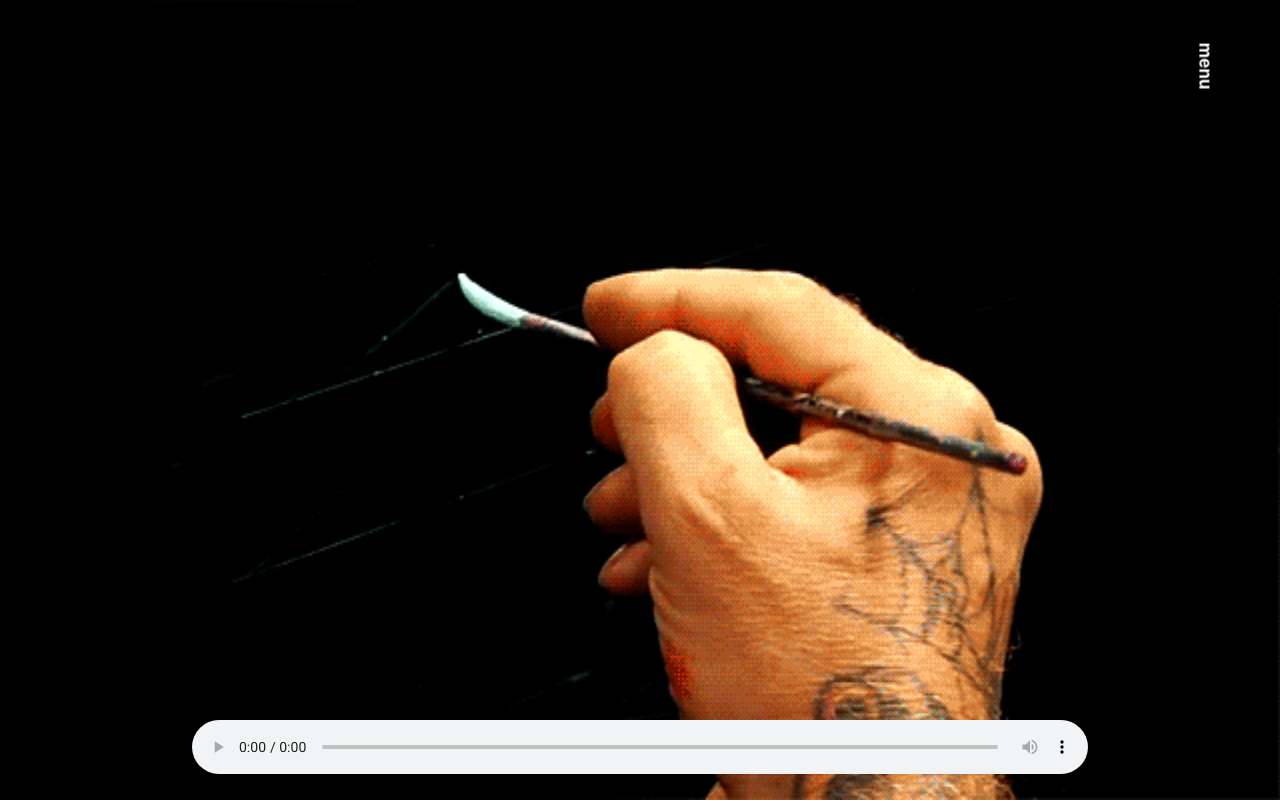
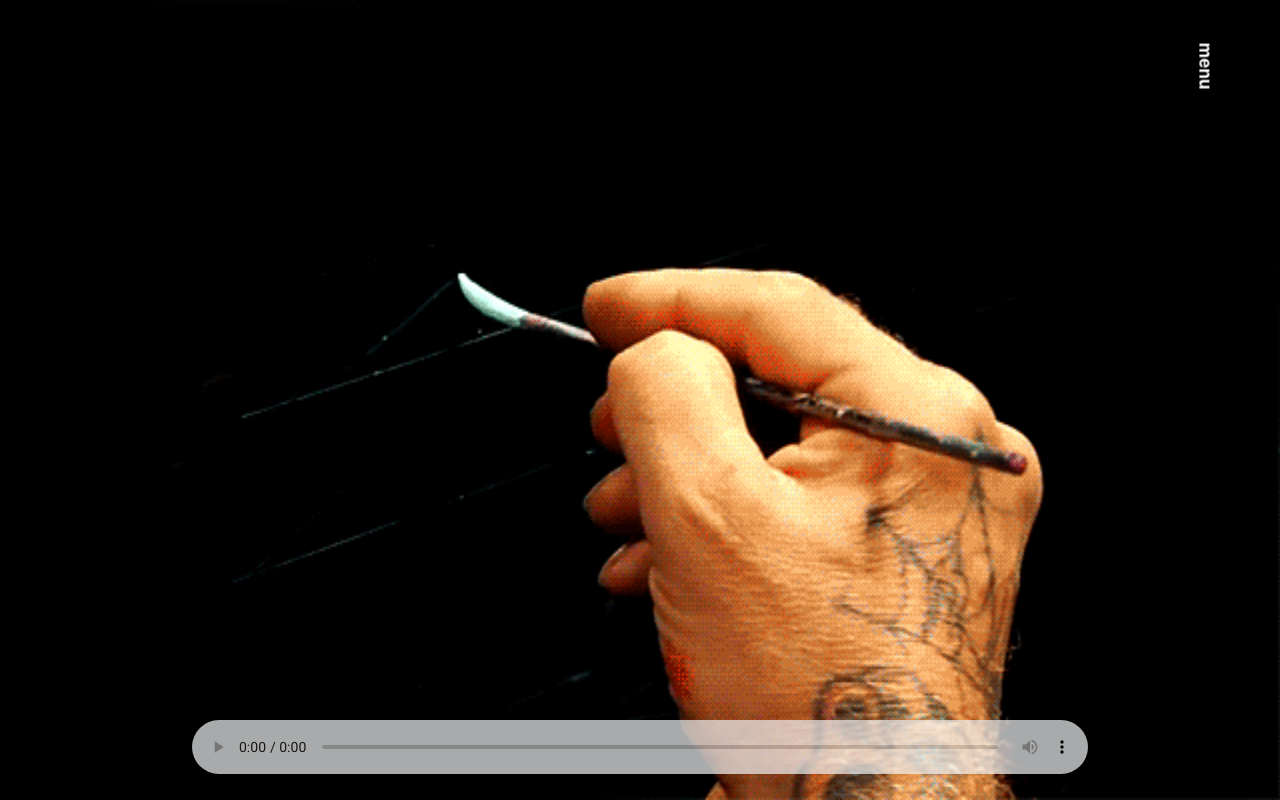
Before and after one commit to Eogcloud/ujo-music, a React app: page /user/example/chill/0 in a window 1280 px wide. Built offline with nearby package versions, Linux system fonts and the light colour scheme; a web font is replaced by a local one.

Commit message:
changed opacity of music player

```diff
--- a/src/components/musicplayer/MusicPlayer.css
+++ b/src/components/musicplayer/MusicPlayer.css
@@ -1,5 +1,6 @@
 audio {
-   width: "70%" !important;
-   margin:'auto' !important;
-   display: 'block' !important;
+   width: "70%";
+   margin:'auto';
+   display: 'block';
+   opacity: 0.7;
 }
--- a/src/components/musicplayer/MusicPlayer.js
+++ b/src/components/musicplayer/MusicPlayer.js
@@ -1,5 +1,6 @@
 import React, { Component } from 'react';
 import PropTypes from "prop-types";
+import './MusicPlayer.css';
 
 const MusicPlayer = (props) => {
    const {
@@ -7,7 +8,14 @@ const MusicPlayer = (props) => {
    } = props
 
    return (
-      <audio controls style={{width: "70%", display: 'block', margin: 'auto', position: 'relative', top: '90%'}}>
+      <audio controls style={{
+         width: "70%",
+         margin:'auto',
+         display: 'block',
+         opacity: 0.7,
+         position: 'relative',
+         top: '90%'
+      }}>
          <source src={song} type="audio/mpeg"/>
       </audio>
    )
```
